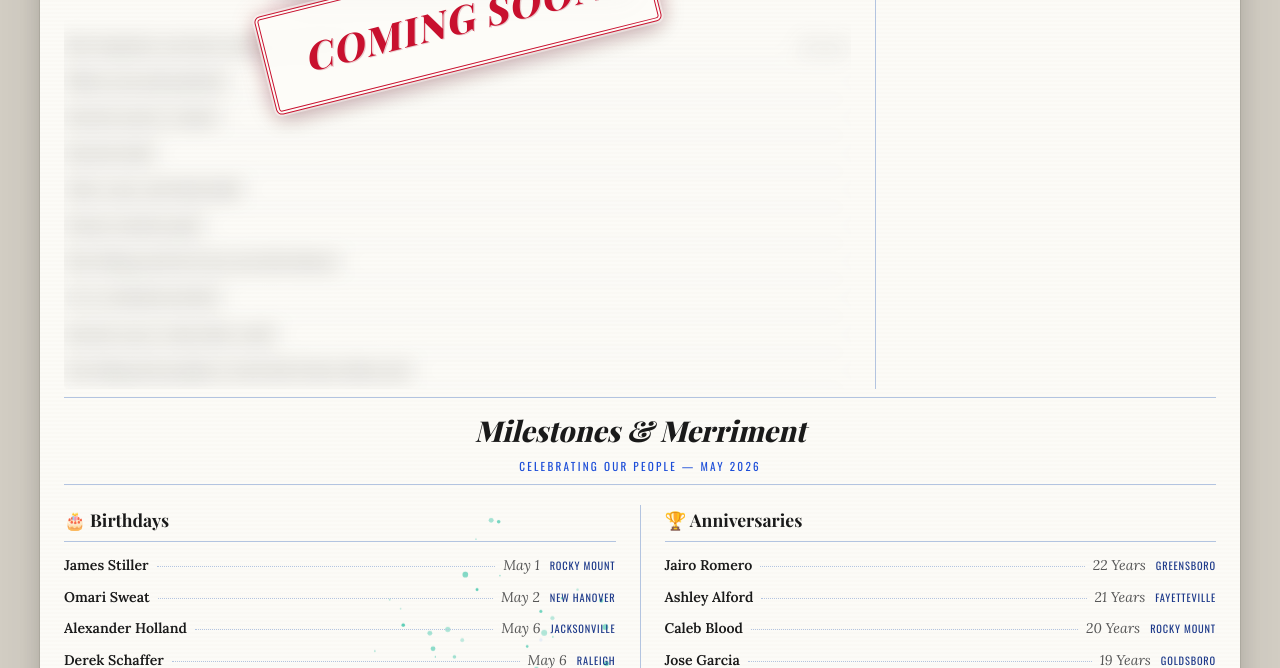
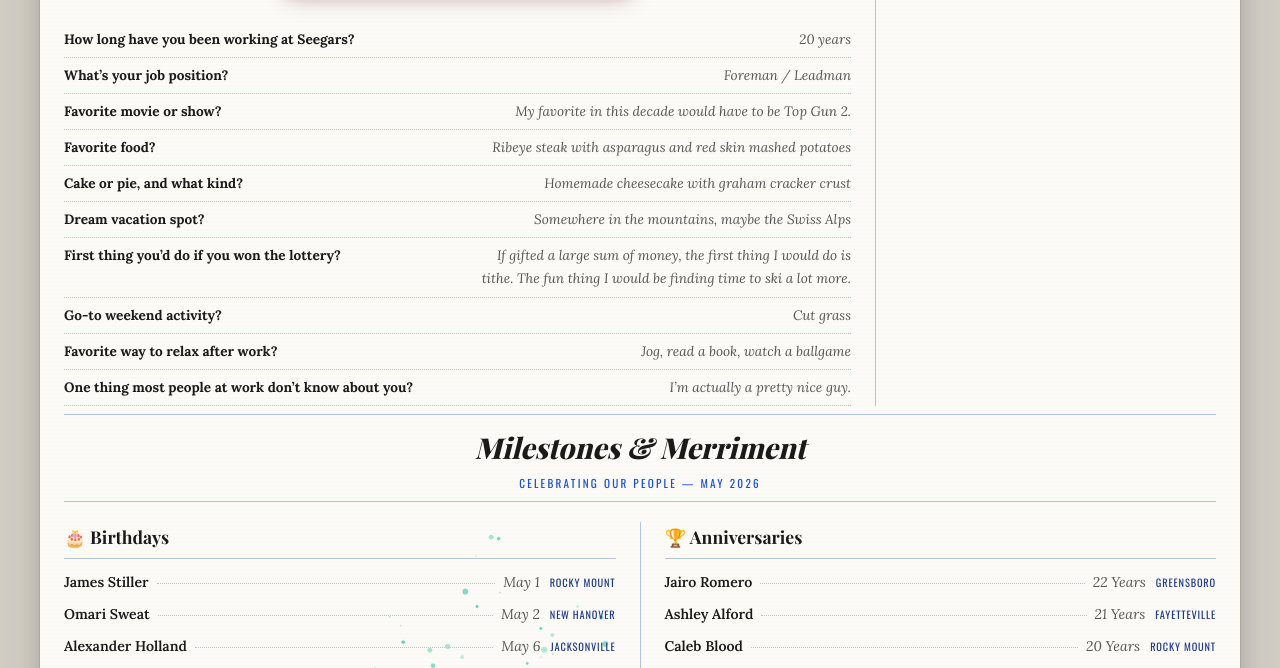
Before and after one commit to seegarsit/newsletter, a Flask app: page / in a window 1280 px wide. Shown: the part 5351-6019 px from the top of the page. Run offline with Flask 3, Linux system fonts and the light colour scheme; the visitor is signed in with stand-in values (Sample User, id 1); data comes from the database, SQL or seed files in the repository; some libraries are stand-ins or nearby versions; some web fonts are replaced.

Commit message:
Unblur Caleb Blood employee spotlight with Q&A answers
Co-Authored-By: Claude Opus 4.7 (1M context) <noreply@anthropic.com>

```diff
--- a/app.py
+++ b/app.py
@@ -305,15 +305,15 @@ NEWSLETTER = {
         "photos": ["Employee_spotlight/caleb.jpg"],
         "qa": [
             {"q": "How long have you been working at Seegars?", "a": "20 years"},
-            {"q": "What\u2019s your job position?", "a": ""},
-            {"q": "Favorite movie or show?", "a": ""},
-            {"q": "Favorite food?", "a": ""},
-            {"q": "Cake or pie, and what kind?", "a": ""},
-            {"q": "Dream vacation spot?", "a": ""},
-            {"q": "First thing you\u2019d do if you won the lottery?", "a": ""},
-            {"q": "Go-to weekend activity?", "a": ""},
-            {"q": "Favorite way to relax after work?", "a": ""},
-            {"q": "One thing most people at work don\u2019t know about you?", "a": ""},
+            {"q": "What\u2019s your job position?", "a": "Foreman / Leadman"},
+            {"q": "Favorite movie or show?", "a": "My favorite in this decade would have to be Top Gun 2."},
+            {"q": "Favorite food?", "a": "Ribeye steak with asparagus and red skin mashed potatoes"},
+            {"q": "Cake or pie, and what kind?", "a": "Homemade cheesecake with graham cracker crust"},
+            {"q": "Dream vacation spot?", "a": "Somewhere in the mountains, maybe the Swiss Alps"},
+            {"q": "First thing you\u2019d do if you won the lottery?", "a": "If gifted a large sum of money, the first thing I would do is tithe. The fun thing I would be finding time to ski a lot more."},
+            {"q": "Go-to weekend activity?", "a": "Cut grass"},
+            {"q": "Favorite way to relax after work?", "a": "Jog, read a book, watch a ballgame"},
+            {"q": "One thing most people at work don\u2019t know about you?", "a": "I\u2019m actually a pretty nice guy."},
         ]
     },
 
--- a/templates/index.html
+++ b/templates/index.html
@@ -30,7 +30,7 @@
     <a href="#employee-spotlight" class="skybox-link">
         <span class="skybox-label">Spotlight</span>
         <span class="skybox-sep">|</span>
-        <span class="skybox-text">This month&rsquo;s featured employee is <strong>coming soon</strong> &mdash; stay tuned!</span>
+        <span class="skybox-text">This month&rsquo;s featured employee is <strong>Caleb Blood</strong> &mdash; Rocky Mount</span>
     </a>
     <span class="skybox-divider">&#10087;</span>
     <a href="#arcade" class="skybox-link">
@@ -218,10 +218,9 @@
         </div>
 
         {# EMPLOYEE SPOTLIGHT — Left column #}
-        <article class="spotlight-article spotlight-coming-soon section-fade" id="employee-spotlight">
+        <article class="spotlight-article section-fade" id="employee-spotlight">
             <h3 class="headline headline-feature">{{ n.employee_spotlight.title }}</h3>
-            <div class="spotlight-blur-wrap">
-                <div class="spotlight-blur-content" aria-hidden="true">
+            <div class="spotlight-content">
                 <h4 class="spotlight-name">{{ n.employee_spotlight.name }}</h4>
                 <p class="spotlight-location">{{ n.employee_spotlight.location }}</p>
                 {% for photo in n.employee_spotlight.photos %}
@@ -237,8 +236,6 @@
                     </div>
                     {% endfor %}
                 </div>
-                </div>
-                <div class="spotlight-coming-stamp" role="img" aria-label="Coming Soon">Coming Soon!</div>
             </div>
         </article>
 
```
Lines whose indentation alone changed are shown as unchanged.
